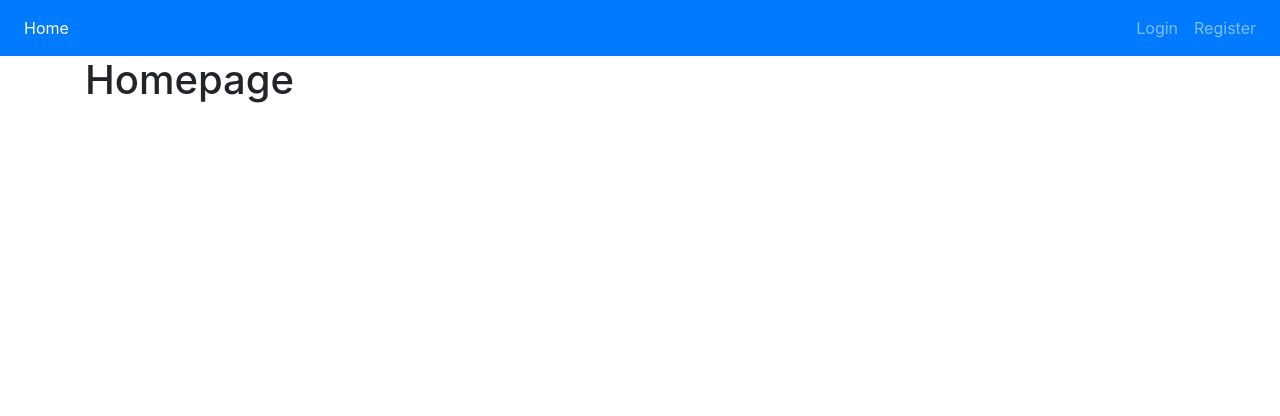
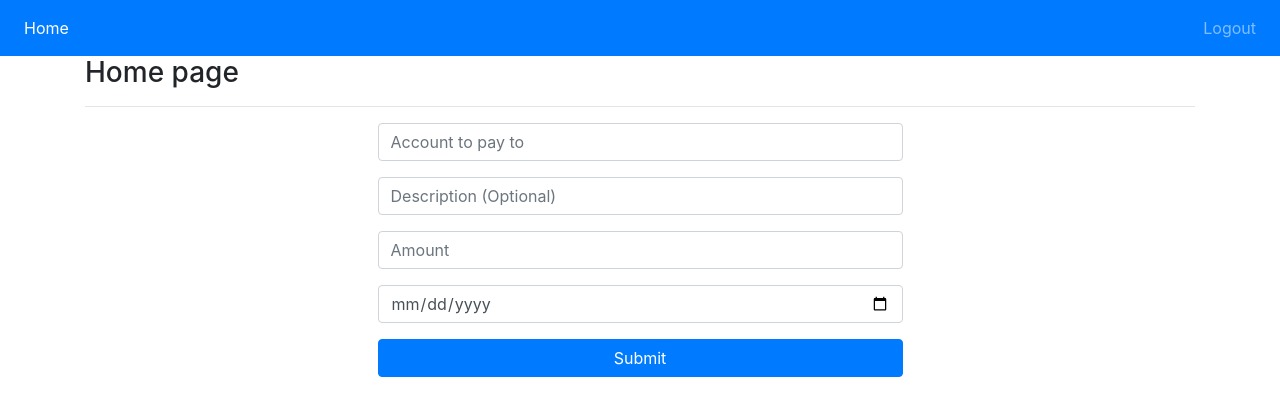
Before and after one commit to mxxnus/flask-mongoDB, a Flask app: page / in a window 1280 px wide. Shown: the top 416 px of the page. Run offline with Flask 2, Linux system fonts and the light colour scheme; the visitor is signed in with stand-in values (Sample User, id 1); some libraries are stand-ins or nearby versions.

Commit message:
Users can create a bill reminder using mondgoDB schema that will allow for bill retrieval based on user_id

```diff
--- a/app/blueprints/account/forms.py
+++ b/app/blueprints/account/forms.py
@@ -16,5 +16,4 @@ class LoginForm(FlaskForm):
     remember_me = BooleanField('Remember Me')
     email = StringField('Email', validators=[DataRequired(), Email()])
     password = PasswordField('Password',validators=[DataRequired()])
-
     submit = SubmitField('Submit')
--- /dev/null
+++ b/app/blueprints/main/forms.py
@@ -0,0 +1,14 @@
+from app import login,db
+from flask_wtf import FlaskForm
+from wtforms import StringField, PasswordField, SubmitField, BooleanField, IntegerField, DateField
+from wtforms.validators import Email, EqualTo, DataRequired
+
+from flask_mongoengine.wtf import model_form
+
+class BillForm(FlaskForm):
+    pay_to = StringField('Pay To', validators=[DataRequired()])
+    description = StringField('Description')
+    amount = IntegerField('Amount',validators=[DataRequired()])
+    due_date = DateField('Due Date', validators=[DataRequired()])
+    #format='%Y-%m-%d'
+    submit = SubmitField('Submit')
--- a/app/blueprints/main/routes.py
+++ b/app/blueprints/main/routes.py
@@ -1,12 +1,21 @@
-from flask import render_template
+from flask import render_template, flash, redirect, url_for
 from app import db
-from app.models import User
+from app.models import User, Bill
+from flask_login import login_required, current_user
+from app.blueprints.main.forms import BillForm
 
 from app.blueprints.main import main
 
-@main.route('/')
+@main.route('/', methods=['GET','POST'])
+@login_required
 def index():
-    #u = User(name='derek', email='poo@email.com', password='123456')
-    #u.save()
-    pass
-    return render_template('index.html')
+    form = BillForm()
+    if form.validate_on_submit():
+        b = Bill(pay_to=form.pay_to.data, description=form.description.data, amount=form.amount.data*100, user_id=current_user.id, due_date=form.due_date.data)
+        b.save()
+        flash("Bill Reminder Created","success")
+        return redirect(url_for('main.index'))
+    context = {
+        'form':form
+    }
+    return render_template('index.html', **context)
--- a/app/blueprints/main/templates/index.html
+++ b/app/blueprints/main/templates/index.html
@@ -1,6 +1,29 @@
 {% extends 'layout.html' %}
 {% block content %}
 
-<h1>Homepage</h1>
+<div>
+    <h3>Home page</h3>
+  </div>
+  <hr>
+  <div class="col-md-6 offset-md-3">
+    <form action="{{ url_for('main.index') }}" method="POST">
+      {{ form.hidden_tag() }}
+      <div class="form-group">
+        {{ form.pay_to(placeholder="Account to pay to", class="form-control") }}
+      </div>
+      <div class="form-group">
+        {{ form.description(placeholder="Description (Optional)", class="form-control") }}
+      </div>
+      <div class="form-group">
+        {{ form.amount(placeholder="Amount", class="form-control") }}
+      </div>
+      <div class="form-group">
+        {{ form.due_date(placeholder="Due Date (format='%Y-%m-%d')", class="form-control") }}
+      </div>
+      <div class="form-group">
+        {{ form.submit(class="btn btn-primary btn-block") }}
+      </div>
+    </form>
+  </div>
 
 {% endblock %}
--- a/app/models.py
+++ b/app/models.py
@@ -5,8 +5,7 @@ from mongoengine import Document
 from mongoengine import DateTimeField, StringField, ReferenceField, ListField
 from datetime import datetime
 from werkzeug.security import generate_password_hash, check_password_hash
-from flask_login import UserMixin
-
+from flask_login import UserMixin, current_user
 
 
 class User(me.Document, UserMixin):
@@ -27,6 +26,15 @@ class User(me.Document, UserMixin):
         return f"<User:{self.name} | {self.email}>"
 
 
+class Bill(me.Document):
+    pay_to = me.StringField(max_length=60, required=True)
+    description = me.StringField(max_length=60)
+    amount = me.IntField(max_length=60, required=True)
+    user_id = me.SequenceField(max_length=60, required=True)
+    due_date = me.DateTimeField(required=True)
+    created_on = me.DateTimeField(default=datetime.utcnow)
+
+
 @login.user_loader
 def load_user(user_id):
     return User.objects(pk=user_id).first()
--- a/app/templates/partials/navbar.html
+++ b/app/templates/partials/navbar.html
@@ -11,12 +11,18 @@
 
       <ul class="navbar-nav ">
 
+        {% if current_user.is_authenticated %}
+      <li class=nav-item>
+        <a class='nav-link' href="{{url_for('account.logout')}}">Logout</a>
+      </li>
+      {% else %}
       <li class=nav-item>
         <a class='nav-link' href="{{url_for('account.login')}}">Login</a>
       </li>
       <li class=nav-item>
         <a class='nav-link' href="{{url_for('account.register')}}">Register</a>
       </li>
+      {% endif %}
 
       </ul>
 
```
Also changed, not shown: app/blueprints/account/routes.py (+8 -1 lines). Lines whose indentation alone changed are shown as unchanged.
